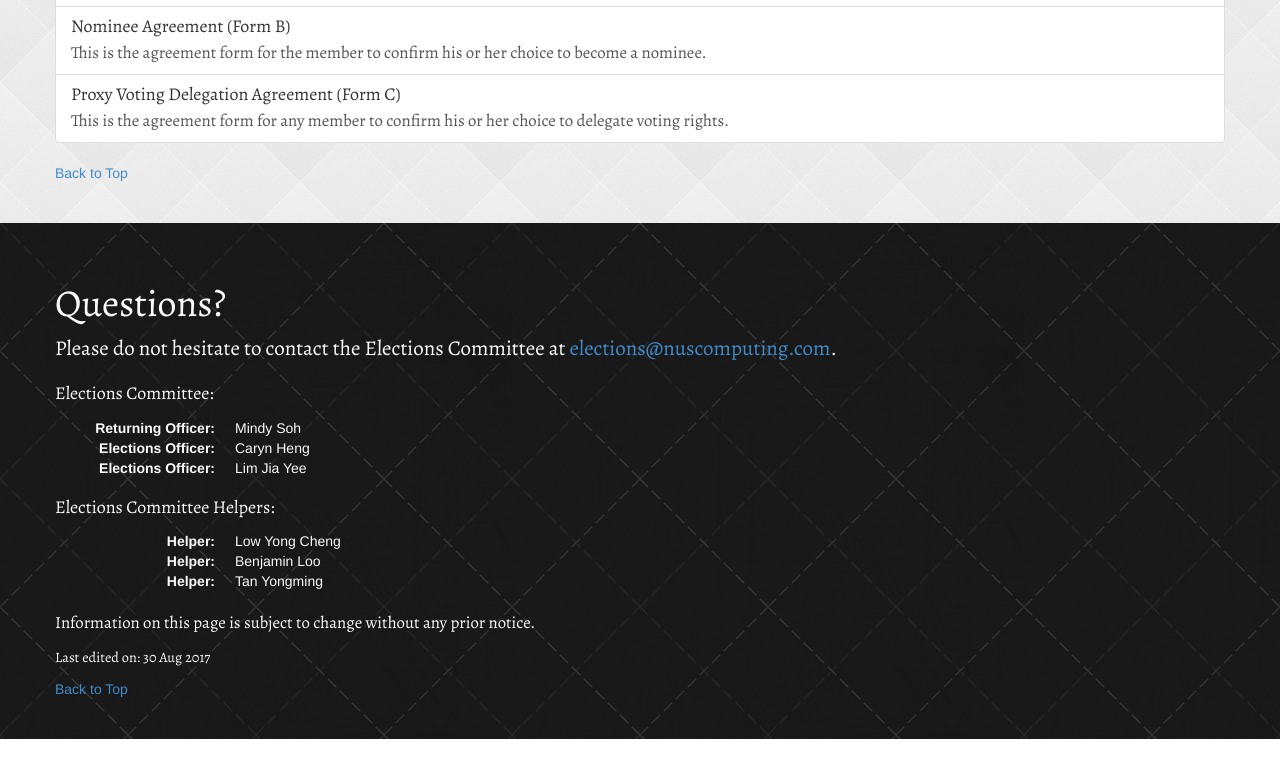
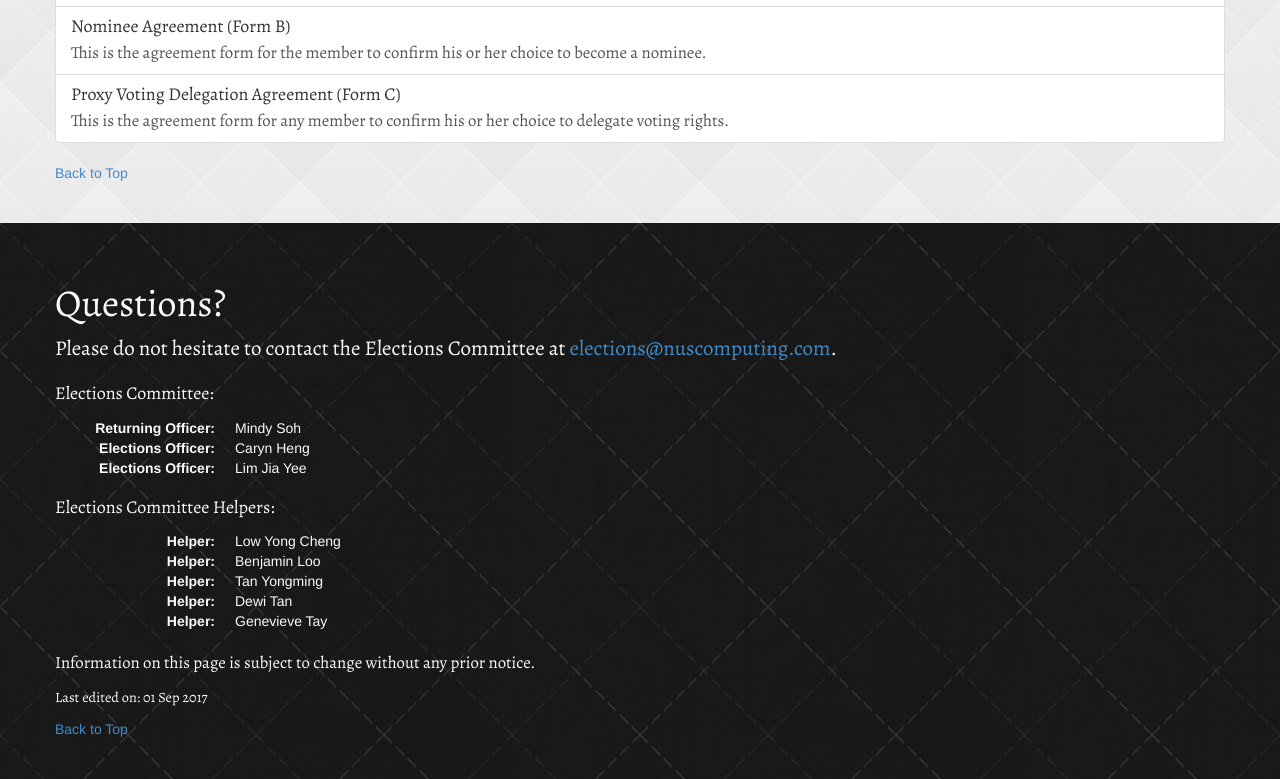
Before and after one commit to NUSComputingDev/elections, a plain HTML site: page index.html in a window 1280 px wide. Shown: the part 7138-7917 px from the top of the page. Before the commit the page ends 7877 px from the top, so only its background shows below. Drawn offline with nearby package versions, Linux system fonts and the light colour scheme.

Commit message:
Add names of helpers to website
Signed-off-by: Jia Yee <jiayeerawr@gmail.com>

```diff
--- a/index.html
+++ b/index.html
@@ -676,9 +676,13 @@
         <dd>Benjamin Loo</dd>
         <dt>Helper:</dt>
         <dd>Tan Yongming</dd>
+        <dt>Helper:</dt>
+        <dd>Dewi Tan</dd>
+        <dt>Helper:</dt>
+        <dd>Genevieve Tay</dd>
       </dl>
       <p>Information on this page is subject to change without any prior notice.</p>
-      <p><small>Last edited on: 30 Aug 2017</small></p>
+      <p><small>Last edited on: 01 Sep 2017</small></p>
       <a href="#top">Back to Top</a>
     </div>
   </div>
```
